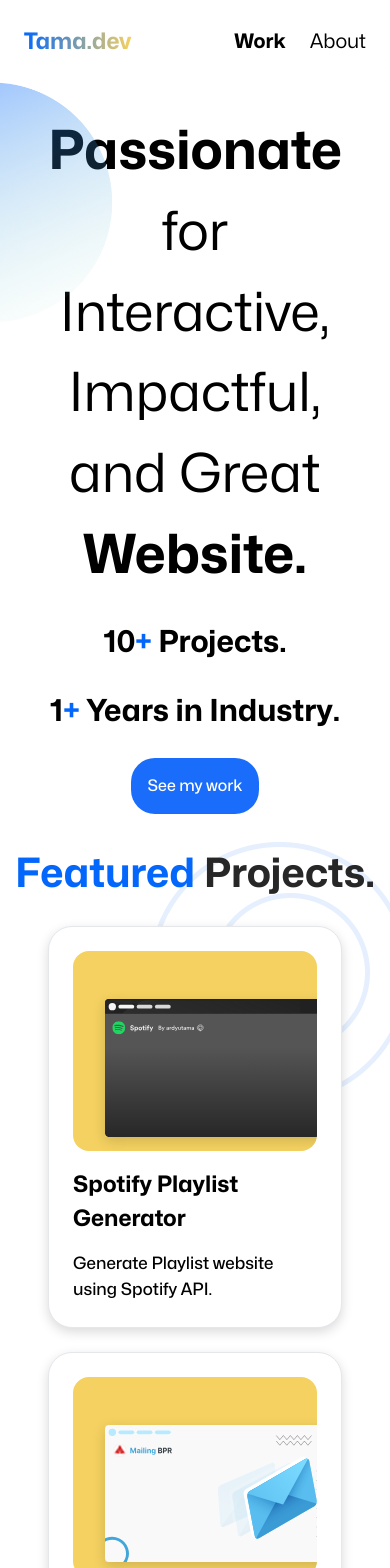
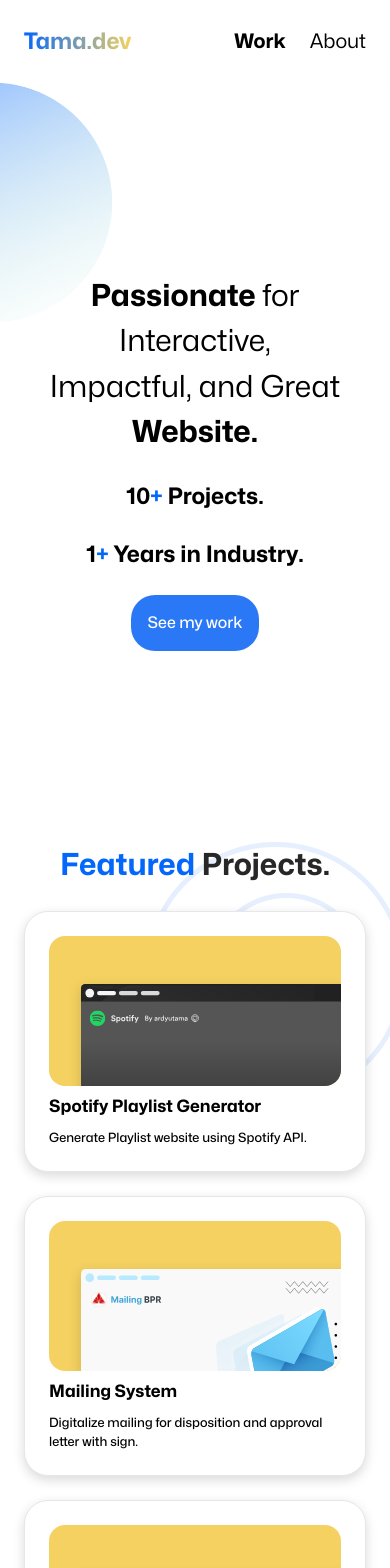
Before and after one commit to ardyutama/my-portofolio-next, a Next.js app: page / in a window 390 px wide. Shown: the top 1568 px of the page. Built offline with nearby package versions, Linux system fonts and the light colour scheme.

Commit message:
refactor: refactor mobile view

```diff
--- a/src/app/features/about/sections/about-section.tsx
+++ b/src/app/features/about/sections/about-section.tsx
@@ -25,45 +25,52 @@ export const AboutSection = () => {
           />
         </div>
         <div className='mx-6 flex flex-col items-center gap-4 text-center'>
-          <h1 className='text-5xl font-bold'>I’m Ardy.</h1>
-          <p className='text-2xl font-medium'>
+          <h1 className='text-3xl font-bold'>I’m Ardy.</h1>
+          <p className='text-xl font-medium'>
             I’m a Developer that passionate in Software Development based in
             Surabaya, Indonesia.
           </p>
           <div className='flex items-center gap-2'>
-            <Link href="https://github.com/ardyutama" target="_blank">
+            <Link href='https://github.com/ardyutama' target='_blank'>
               <Image src={Github} alt='github' />
             </Link>
-            <Link href="https://www.linkedin.com/in/ardy-putra-utama/" target="_blank">
+            <Link
+              href='https://www.linkedin.com/in/ardy-putra-utama/'
+              target='_blank'
+            >
               <Image src={Linkedin} alt='linkedin' />
             </Link>
           </div>
           <a
             href='https://drive.google.com/file/d/15J012HE4bYpBR6cd2SCr6DK0HvkTtXGK/view?usp=sharing'
             target='_blank'
-            className='text-medium-3 flex gap-2 rounded-3xl bg-primary-blue p-4 font-medium text-white'
+            className='flex gap-2 rounded-3xl bg-primary-blue p-4 text-xl font-medium text-white'
           >
             <span>Download CV</span>
             <Image src={Donwload} alt='download' />
           </a>
         </div>
-        <div className='my-8 flex w-full flex-col items-center gap-6 rounded-2xl border-[1px] bg-skeleton px-4 py-6 overflow-hidden'>
-          <h3 className='text-3xl font-bold'>
+        <div className='my-8 flex w-full flex-col items-center gap-6 overflow-hidden rounded-2xl border-[1px] bg-skeleton px-4 py-6'>
+          <h3 className='text-2xl font-bold'>
             <span className='text-primary-blue'>Tech</span> Stacks
           </h3>
           <div className='flex w-full animate-slideshow-icon-mobile justify-center gap-6 md:animate-slideshow-icon-desktop'>
             {techStacks.map((techStack) => (
               <div
-                className='m-2 flex h-[64px] w-[64px] flex-none justify-center rounded-full shadow-md'
+                className='m-2 flex h-12 w-12 flex-none justify-center rounded-full shadow-md md:h-[64px] md:w-[64px]'
                 key={techStack.name}
               >
-                <Image src={techStack.icon} alt={techStack.name} className='self-center flex w-8' />
+                <Image
+                  src={techStack.icon}
+                  alt={techStack.name}
+                  className='flex w-6 self-center md:w-8'
+                />
               </div>
             ))}
           </div>
         </div>
         <div className='flex w-full flex-col items-start gap-6'>
-          <h3 className='text-3xl font-bold'>
+          <h3 className='text-2xl font-bold'>
             <span className='text-primary-blue'>Latest</span> Experiences
           </h3>
           <div className='flex flex-col justify-center gap-2'>
@@ -82,10 +89,10 @@ export const AboutSection = () => {
                         <p className='-mt-2 text-base'>
                           {experience.startDate} - {experience.endDate}
                         </p>
-                        <p className='text-2xl font-bold text-primary-blue md:text-[32px]'>
+                        <p className='text-xl font-bold text-primary-blue'>
                           {experience.position}
                         </p>
-                        <p className='text-xl md:text-[32px] md:font-normal'>
+                        <p className='text-base font-medium'>
                           {experience.company}
                         </p>
                       </div>
--- a/src/app/features/about/sections/content.js
+++ b/src/app/features/about/sections/content.js
@@ -5,8 +5,8 @@ import javascriptIcon from '@/icons/devicon_javascript.png';
 import pythonIcon from '@/icons/logos_python.png';
 import reactIcon from '@/icons/logos_react.png';
 import cssIcon from '@/icons/logos_css-3.png';
-import nextIcon from '@/icons/nonicons_next-16.png'
-import expressIcon from "@/icons/simple-icons_express.png"
+import nextIcon from '@/icons/nonicons_next-16.png';
+import expressIcon from '@/icons/simple-icons_express.png';
 
 let experiences = [
   {
--- a/src/app/features/ui/card/card.tsx
+++ b/src/app/features/ui/card/card.tsx
@@ -5,13 +5,13 @@ export default function Card({ data }: CardProps) {
   return (
     <>
       <Link
-        className='group flex max-w-[350px] snap-center list-none flex-col gap-4
+        className='group flex max-w-[350px] snap-center list-none flex-col gap-2
         rounded-3xl border-[1px] border-[#E5E7EB] bg-white p-6 text-start
         shadow-card'
         href={data.link}
         target='_blank'
       >
-        <div className='aspect-[3/2] h-[200px] w-full overflow-hidden rounded-2xl bg-primary-yellow'>
+        <div className='aspect-[3/2] h-[150px] w-full overflow-hidden rounded-2xl bg-primary-yellow md:h-[200px]'>
           <div className='relative left-8 top-12 transition-all group-hover:-translate-y-4'>
             {data.photo ? (
               <Image src={data.photo} alt='' className='shadow-card' />
@@ -20,8 +20,8 @@ export default function Card({ data }: CardProps) {
             )}
           </div>
         </div>
-        <p className='text-2xl font-bold'> {data.name} </p>
-        <p className='text-xl font-medium'> {data.description} </p>
+        <p className='text-xl font-bold'> {data.name} </p>
+        <p className='text-base font-medium'> {data.description} </p>
       </Link>
     </>
   );
--- a/src/app/features/ui/header/index.tsx
+++ b/src/app/features/ui/header/index.tsx
@@ -11,7 +11,7 @@ export default function Header() {
     },
   ];
   return (
-    <header className='sticky top-0 z-10 flex items-center justify-between bg-gradient-to-b from-white from-70% to-transparent p-6'>
+    <div className='sticky top-0 z-10 flex items-center justify-between bg-gradient-to-b from-white from-70% to-transparent p-6'>
       <span className='bg-gradient-to-r from-primary-blue to-primary-yellow bg-clip-text text-2xl font-bold text-transparent'>
         {' '}
         Tama.dev
@@ -21,6 +21,6 @@ export default function Header() {
           <Navigation href={nav.href} title={nav.name} key={nav.name} />
         ))}
       </nav>
-    </header>
+    </div>
   );
 }
--- a/src/app/features/work/greeting/greeting.tsx
+++ b/src/app/features/work/greeting/greeting.tsx
@@ -1,16 +1,21 @@
-'use client'
+'use client';
 import Circle from '@/images/Circle-1.png';
-import Image from "next/image"
-import { motion } from "framer-motion"
-
-const gradientColors = ['#0367FC', '#80D0C7'];
+import Image from 'next/image';
+import { motion } from 'framer-motion';
 
 export const Greeting = () => {
   return (
     <section className='flex min-h-[90vh] justify-center'>
-            <Image src={Circle} alt='circle' className='absolute -left-[8rem] w-60' />
+      <motion.div
+        className='absolute -left-[8rem] w-60'
+        initial={{ x: -100 }}
+        animate={{ x: 0 }}
+        transition={{ duration: 2, type: 'spring' }}
+      >
+        <Image src={Circle} alt='circle' />
+      </motion.div>
       <div className='inline-flex flex-col items-center justify-center gap-6 px-12 text-center'>
-                <h1 className='text-5xl font-bold'>
+        <h1 className='text-3xl font-bold'>
           Passionate{' '}
           <span className='font-normal'>
             {' '}
@@ -18,22 +23,22 @@ export const Greeting = () => {
           </span>
           Website.
         </h1>
-                <h3 className='text-3xl font-bold'>
+        <h3 className='text-2xl font-bold'>
           10<span className='text-primary-blue'>+</span> Projects.
         </h3>
-                <h3 className='text-3xl font-bold'>
+        <h3 className='text-2xl font-bold'>
           1<span className='text-primary-blue'>+</span> Years in Industry.
         </h3>
         <motion.button
           className='rounded-3xl p-4 font-medium text-white'
-                    animate = {{ backgroundColor:[ '#0367FC', '#80D0C7']}}
+          animate={{ backgroundColor: ['#0367FC', '#80D0C7'] }}
           whileHover={{ scale: 1.05 }}
           whileTap={{ scale: 0.95 }}
-                    transition={{repeat: Infinity, duration: 1, repeatType: 'mirror'}}
+          transition={{ repeat: Infinity, duration: 1, repeatType: 'mirror' }}
         >
           See my work
         </motion.button>
       </div>
     </section>
-    )
-}
+  );
+};
--- a/src/app/features/work/greeting/index.tsx
+++ b/src/app/features/work/greeting/index.tsx
@@ -1 +1 @@
-export * from './greeting'
+export * from './greeting';
--- a/src/app/features/work/project-list/content.js
+++ b/src/app/features/work/project-list/content.js
@@ -1,6 +1,6 @@
 import bpr from '@/images/bpr.svg';
 import spotify from '@/images/spotify.svg';
-import visity from "@/images/visity.png"
+import visity from '@/images/visity.png';
 
 let projects = [
   {
--- a/src/app/features/work/project-list/project-list.tsx
+++ b/src/app/features/work/project-list/project-list.tsx
@@ -1,21 +1,25 @@
+'use client';
 import { projects } from './content';
 import Card from '@/app/features/ui/card/card';
-import Circle2 from '@/images/Circle-2.png'
+import Circle2 from '@/images/Circle-2.png';
 import Image from 'next/image';
-import { motion, Variants } from "framer-motion"
 
 export const ProjectList = () => {
   return (
-    <section className='mb-6 flex flex-col items-center gap-6 relative'>
-      <Image src={Circle2} alt='circle2' className='absolute -right-5 -z-10 ' />
-      <h2 className='text-4xl font-bold text-primary-blue'>
+    <section className='relative mx-6 mb-6 flex flex-col items-center gap-6'>
+      <Image
+        src={Circle2}
+        alt='circle2'
+        className='absolute -right-10 -z-10 '
+      />
+      <h2 className='text-3xl font-bold text-primary-blue'>
         Featured <span className='text-black'>Projects.</span>
       </h2>
-      <div className='mx-12 grid grid-cols-1 gap-6 md:grid-cols-2'>
+      <div className='grid grid-cols-1 gap-6 md:grid-cols-2'>
         {projects.map((project, index) => (
           <Card data={project} key={index} />
         ))}
       </div>
     </section>
   );
-}
+};
--- a/src/app/features/work/sections/work-section.tsx
+++ b/src/app/features/work/sections/work-section.tsx
@@ -1,5 +1,5 @@
 import { Greeting } from '../greeting';
-import {ProjectList} from '../project-list/project-list';
+import { ProjectList } from '../project-list/project-list';
 
 export const WorkSection = () => {
   return (
--- a/src/app/layout.tsx
+++ b/src/app/layout.tsx
@@ -36,11 +36,9 @@ export default function RootLayout({
 }) {
   return (
     <html lang='en'>
-      <body className={MonaSans.className}>
+      <body className={`${MonaSans.className}`}>
         <Header />
-        <PageTransition>
-          {children}
-        </PageTransition>
+        <PageTransition>{children}</PageTransition>
         <Footer />
       </body>
     </html>
--- a/src/app/page.tsx
+++ b/src/app/page.tsx
@@ -6,10 +6,9 @@ export const metadata: Metadata = {
   description: 'This is list of my projects that I already working on',
 };
 export default function Home() {
-  return(
+  return (
     <>
       <WorkSection />
     </>
-  )
-    ;
+  );
 }
--- a/src/app/template.tsx
+++ b/src/app/template.tsx
@@ -1,20 +1,23 @@
-'use client'
-import { motion, AnimatePresence } from "framer-motion"
+'use client';
+import { motion, AnimatePresence } from 'framer-motion';
 
 const variants = {
   hidden: { opacity: 0, x: 0, y: 100 },
-    enter: { opacity: 1, x: 0, y: 0 }
-}
-export default function PageTransition({ children }: { children: React.ReactNode }) {
+  enter: { opacity: 1, x: 0, y: 0 },
+};
+export default function PageTransition({
+  children,
+}: {
+  children: React.ReactNode;
+}) {
   return (
     <motion.main
       variants={variants}
-            initial="hidden"
-            animate="enter"
-            transition={{ type: "tween", duration: 1 }}
-
+      initial='hidden'
+      animate='enter'
+      transition={{ type: 'tween', duration: 1 }}
     >
       {children}
     </motion.main>
-    )
+  );
 }
```
Lines whose indentation alone changed are shown as unchanged.
